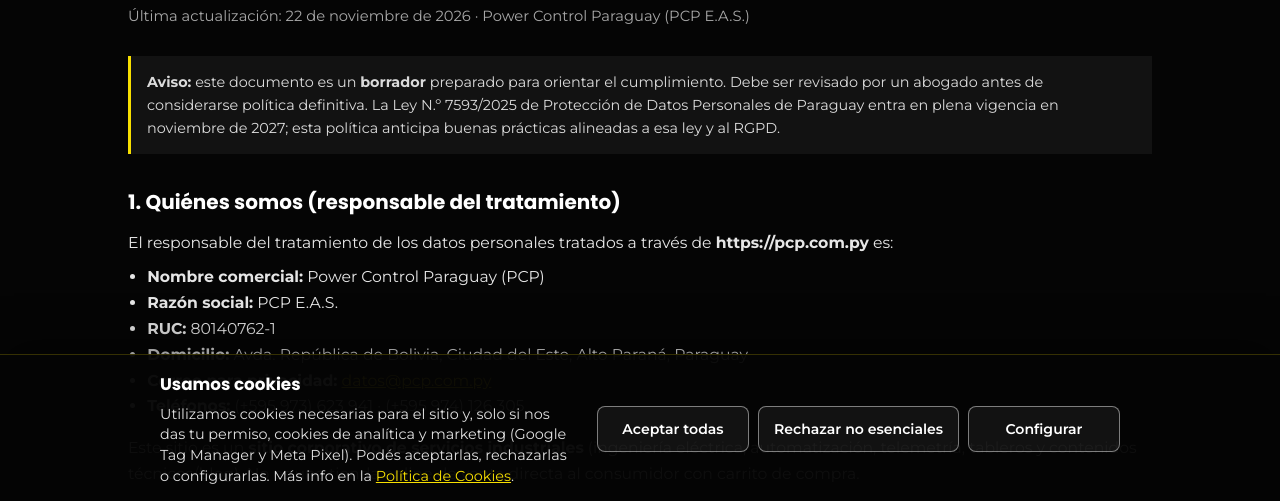
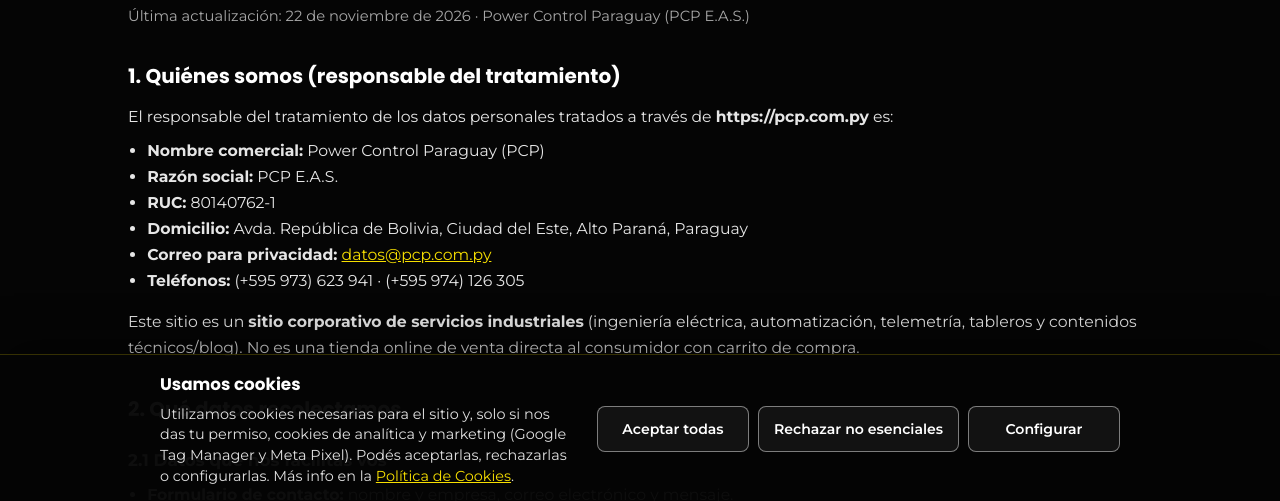
Before and after one commit to WilsonOviedo/WEB-PCP, a plain HTML site: page politica-privacidad.html in a window 1280 px wide. Shown: the part 297-798 px from the top of the page. Drawn offline with Linux system fonts and the light colour scheme.

Commit message:
Remove draft notices from legal documents and update privacy policy description for clarity. Adjust CSS comments to reflect finalized status of legal pages.

```diff
--- a/assets/css/legal.css
+++ b/assets/css/legal.css
@@ -1,4 +1,4 @@
-/* Páginas legales — borrador editorial */
+/* Páginas legales */
 .legal-page {
     width: var(--content-width, 80%);
     max-width: none;
@@ -22,15 +22,6 @@
     color: rgba(255, 255, 255, 0.65);
     font-size: 0.92rem;
     margin-bottom: 1.75rem;
-}
-
-.legal-draft-note {
-    margin: 0 0 1.75rem;
-    padding: 0.9rem 1rem;
-    border-left: 3px solid var(--yellow, #f7df00);
-    background: rgba(255, 255, 255, 0.05);
-    font-size: 0.9rem;
-    color: rgba(255, 255, 255, 0.85);
 }
 
 .legal-content h2 {
--- a/politica-privacidad.html
+++ b/politica-privacidad.html
@@ -1,11 +1,6 @@
 <!DOCTYPE html>
 <html lang="es">
 <head>
-    <!--
-      BORRADOR LEGAL: este texto es orientativo y debe ser revisado por un abogado
-      antes de publicarse como política definitiva. Referencias: Ley N.º 7593/2025 (PY)
-      y buenas prácticas del RGPD.
-    -->
     <meta charset="UTF-8">
     <meta name="viewport" content="width=device-width, initial-scale=1.0">
     <title>Política de Privacidad | Power Control Paraguay</title>
@@ -45,12 +40,6 @@
         <p class="article-breadcrumb"><a href="/">Inicio</a> / Política de Privacidad</p>
         <h1>Política de Privacidad</h1>
         <p class="legal-meta">Última actualización: 22 de noviembre de 2026 · Power Control Paraguay (PCP E.A.S.)</p>
-        <p class="legal-draft-note">
-            <strong>Aviso:</strong> este documento es un <strong>borrador</strong> preparado para orientar el cumplimiento.
-            Debe ser revisado por un abogado antes de considerarse política definitiva.
-            La Ley N.º 7593/2025 de Protección de Datos Personales de Paraguay entra en plena vigencia en noviembre de 2027;
-            esta política anticipa buenas prácticas alineadas a esa ley y al RGPD.
-        </p>
 
         <div class="legal-content">
             <h2>1. Quiénes somos (responsable del tratamiento)</h2>
```
Also changed, not shown: politica-cookies.html (+0 -7 lines), terminos-condiciones.html (+0 -8 lines), llms.txt.
